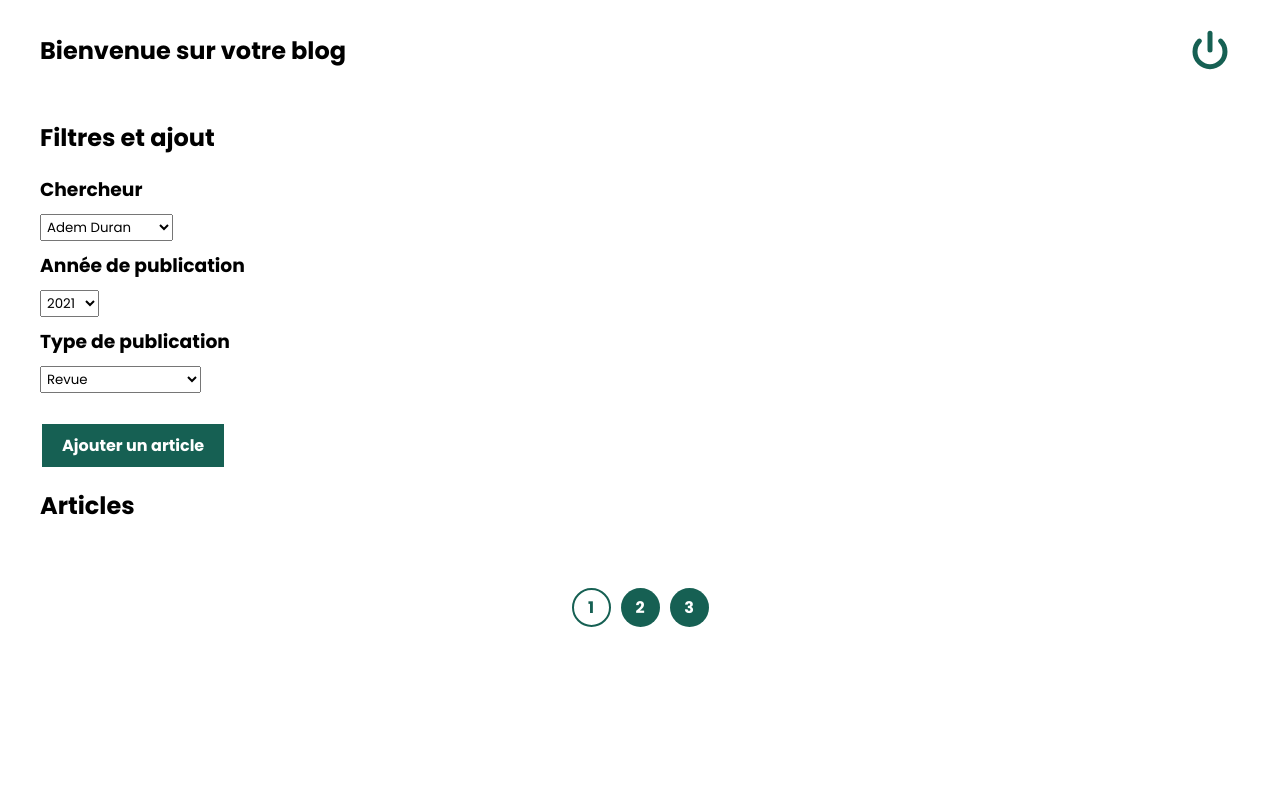
After one commit to A3DEM/si-ali-gestion-publi, a PHP site: page /blog/index.php in a window 1280 px wide. The commit adds this page. Run offline with PHP 8.4, Linux system fonts and the light colour scheme; data that the repository does not hold is empty.

Commit message:
WIP ajout + single

```diff
--- /dev/null
+++ b/blog/index.php
@@ -0,0 +1,114 @@
+<?php
+
+$database = new mysqli("localhost", "root", "", "si_gestion_publi");
+
+if ($database->connect_error) {
+    die("Connection failed: " . $database->connect_error);
+}
+
+$request = $database->prepare("SELECT idPublication, titre, publishedAt FROM `publication`");
+
+$request->execute();
+$request->bind_result($idPublication, $titre, $publishedAt);
+
+?>
+
+<!DOCTYPE html>
+<html lang="fr">
+
+<head>
+    <meta charset="UTF-8">
+    <meta http-equiv="X-UA-Compatible" content="IE=edge">
+    <meta name="viewport" content="width=device-width, initial-scale=1.0">
+    <link rel="stylesheet" href="style.css">
+    <link rel="preconnect" href="https://fonts.googleapis.com">
+    <link rel="preconnect" href="https://fonts.gstatic.com" crossorigin>
+    <link href="https://fonts.googleapis.com/css2?family=Poppins:wght@400;500;700&display=swap" rel="stylesheet">
+    <title>Blog</title>
+</head>
+
+<body>
+    <header>
+        <ul>
+            <li>Bienvenue sur votre blog</li>
+            <li>
+                <svg xmlns="http://www.w3.org/2000/svg" width="40" height="40" viewBox="0 0 24 24" fill="none"
+                    stroke="#166053" stroke-width="3" stroke-linecap="round" stroke-linejoin="round">
+                    <path d="M18.36 6.64a9 9 0 1 1-12.73 0"></path>
+                    <line x1="12" y1="2" x2="12" y2="12"></line>
+                </svg>
+            </li>
+        </ul>
+    </header>
+
+    <main>
+        <div class="content">
+            <h2>Filtres et ajout</h2>
+            <div class="search">
+                <form action="#">
+                    <h3>Chercheur</h3>
+                    <select name="chercheur" id="chercheur">
+                        <option value="1">Adem Duran</option>
+                        <option value="2">Fares Abdelkrim</option>
+                        <option value="3">Elon Musk</option>
+                    </select>
+                    <h3>Année de publication</h3>
+                    <select name="annee" id="annee">
+                        <option value="2021">2021</option>
+                        <option value="2020">2020</option>
+                        <option value="2019">2019</option>
+                    </select>
+                    <h3>Type de publication</h3>
+                    <select name="type" id="type">
+                        <option value="1">Revue</option>
+                        <option value="2">Conférence</option>
+                        <option value="3">Chapitre</option>
+                        <option value="4">Livre</option>
+                        <option value="5">Thèse</option>
+                        <option value="6">Brevet</option>
+                        <option value="7">Document judiciaire</option>
+                        <option value="8">Autre</option>
+                    </select>
+                </form>
+            </div>
+            <div class="add">
+                <a href="./ajout/index.php">Ajouter un article</a>
+            </div>
+        </div>
+        <div class="content">
+            <h2>Articles</h2>
+            <div class="articles">
+
+            <?php
+
+            while($request->fetch()) {
+                // $requestAuthors = $database->prepare("SELECT nom, prenom FROM `membres` INNER JOIN `publie` ON membres.idMembre = publie.idMembre WHERE publie.idPublication = $idPublication");
+                // $requestAuthors->execute();
+                // $requestAuthors->bind_result($idPublication, $titre, $publishedAt);
+            ?>
+                <a href="./single/index.php?idPublication=1">
+                    <div class="article">
+                        <h3 class="title"><?php echo $titre; ?></h3>
+                        <hr>
+                        <div class="authors">
+                        </div>
+                        <div class="year"><?php echo substr($publishedAt, 0, 4); ?></div>
+                    </div>
+                </a>
+
+            <?php
+            }
+            ?>
+            </div>
+            <div class="pagination">
+                <a class="active" href="#">1</a>
+                <a href="#">2</a>
+                <a href="#">3</a>
+            </div>
+        </div>
+    </main>
+
+
+</body>
+
+</html>
--- a/blog/style.css
+++ b/blog/style.css
@@ -4,3 +4,160 @@ body {
     padding: 0;
     font-family: 'Poppins', sans-serif;
 }
+
+/*// Header //*/
+
+header {
+    padding: 20px 40px;
+}
+
+header ul {
+    list-style-type: none;
+    display: flex;
+    justify-content: space-between;
+    align-items: center;
+    margin: 0;
+    padding: 0;
+}
+
+header li {
+    display: flex;
+    font-weight: bold;
+    font-size: x-large;
+}
+
+header svg {
+    background-color: white;
+    padding: 10px;
+    border-radius: 10px;
+    transition: 0.3s ease-in-out;
+}
+
+header svg:hover {
+    box-shadow: 0px 0px 20px #88d3c5;
+}
+
+/*// Main //*/
+
+main {
+    padding: 20px;
+}
+
+main h2 {
+    margin: 0;
+    padding-left: 20px;
+}
+
+main h3 {
+    margin: 10px 0px;
+}
+
+/*// Recherches et ajout //*/
+
+.search {
+    padding: 10px 20px;
+}
+
+.search select {
+    font-family: 'Poppins', sans-serif;
+    padding: 2px;
+}
+.search select option {
+    border-radius: 0;
+}
+
+.add {
+    padding: 30px 20px;
+}
+
+.add a {
+    text-decoration: none;
+    color: white;
+    font-weight: bold;
+    background-color: #166053;
+    padding: 10px 20px;
+    border: 2px solid white;
+    transition: 0.3s ease-in-out;
+}
+
+.add a:hover {
+    color: #166053;
+    background-color: white;
+    border-color: #166053;
+}
+
+/*// Articles //*/
+
+a {
+    text-decoration: none;
+    color: black;
+}
+
+.articles {
+    /* background-color: royalblue; */
+    display: grid;
+    grid-template-columns: 1fr 1fr;
+    grid-gap: 25px;
+    padding: 20px;
+}
+
+.article {
+    /* background-color: rebeccapurple; */
+    padding: 20px 40px;
+    border-radius: 10px;
+    box-shadow: 0px 0px 20px rgb(228, 228, 228);
+    transition: 0.3s ease-in-out;
+}
+
+.article:hover {
+    transform: translateY(-5%);
+}
+
+.title {
+    margin-top: 60px;
+}
+
+.authors {
+    display: flex;
+    flex-wrap: wrap;
+}
+
+.authors p {
+    margin-top: 8px;
+    margin-bottom: 8px;
+    margin-right: 20px;
+}
+
+.year {
+    font-weight: bold;
+    display: flex;
+    justify-content: flex-end;
+    margin: 0;
+}
+
+.pagination {
+    display: flex;
+    justify-content: center;
+    margin-top: 20px;
+}
+
+.pagination a {
+    background-color: #166053;
+    border: 2px solid transparent;
+    border-radius: 1000px;
+    width: 25px;
+    height: 25px;
+    text-align: center;
+    text-decoration: none;
+    color: white;
+    font-weight: bold;
+    padding: 5px;
+    margin: 5px;
+    transition: 0.3s ease-in-out;
+}
+
+.pagination a.active, .pagination a:hover {
+    background-color: white;
+    color: #166053;
+    border: 2px solid #166053;
+}
--- a/js/login.js
+++ b/js/login.js
@@ -14,15 +14,13 @@ async function login() {
             showMessage(data.message);
         }
         if (data.response === "success") {
-            document.location.href = "./dashboard/index.html"
+            document.location.href = "./blog/index.html"
         }
     }
     catch (e) {
         showMessage("Une erreur est survenue.");
         console.log(e)
     }
-
-    // if ()
 }
 
 
```
Also changed, not shown: blog/ajout/index.php (added, +117 -0 lines), blog/ajout/style.css (added, +100 -0 lines), blog/index.html (deleted, +0 -30 lines), blog/php/getPublication.php (added, +13 -0 lines), blog/single/index.php (added, +69 -0 lines), blog/single/style.css (added, +63 -0 lines), php/login.php (+4 -5 lines), blog/ajout/script.js (added).
